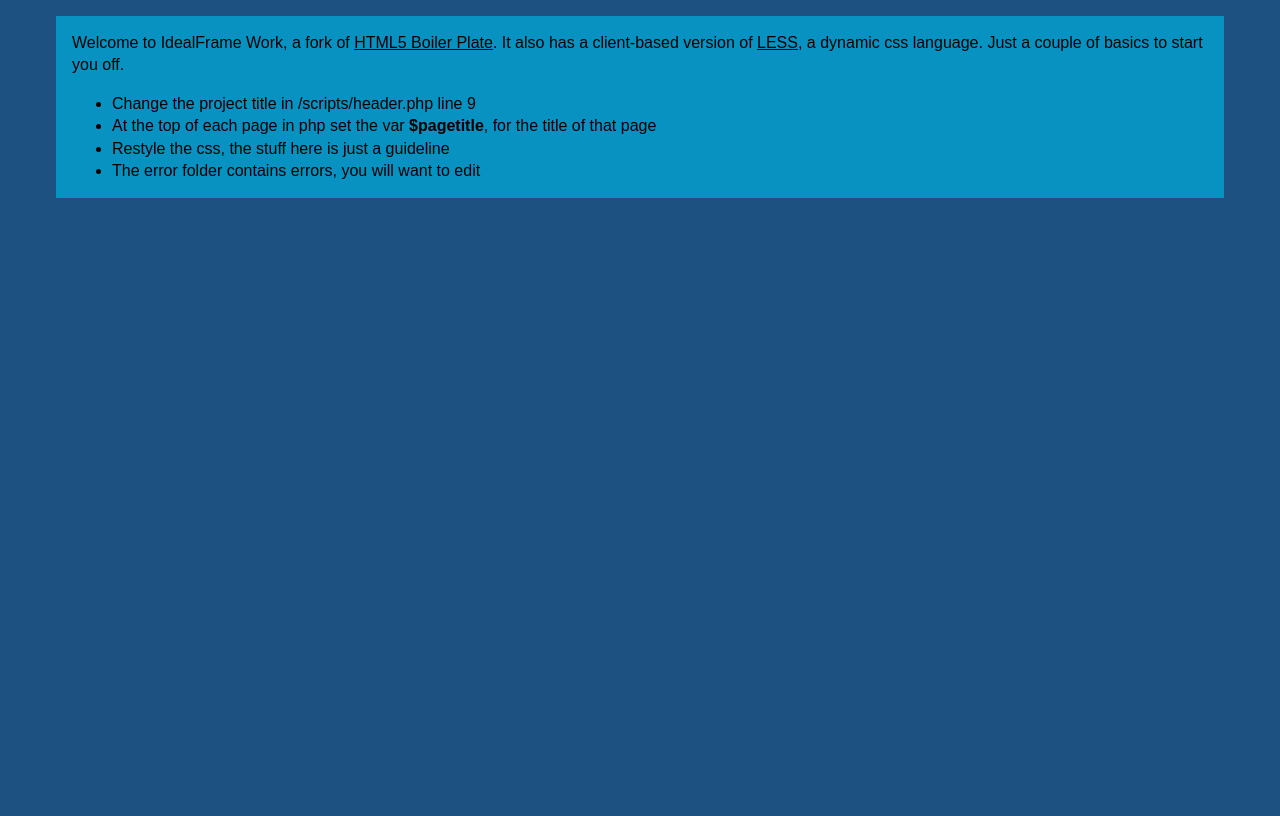
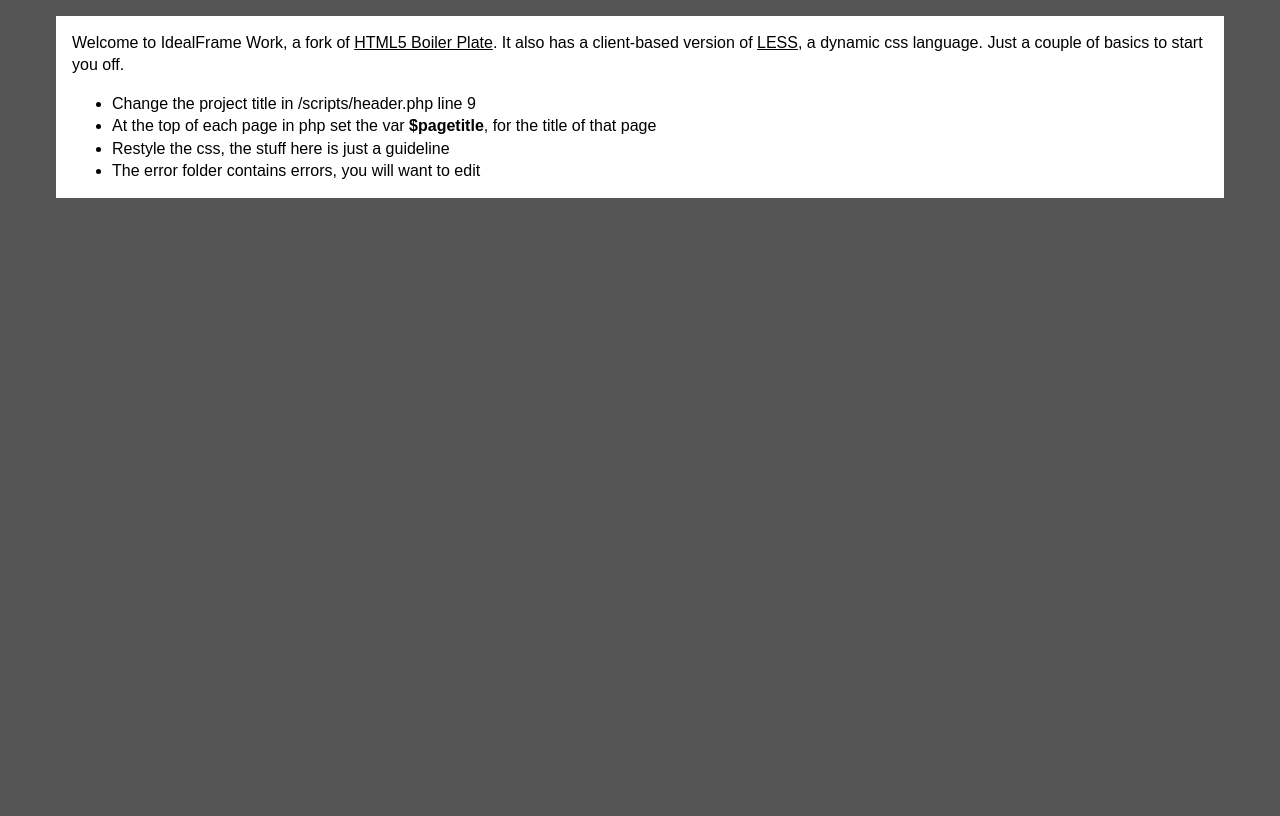
Before and after one commit to Idealcoder/VisualDictionary, a PHP site: page /index.php in a window 1280 px wide. Run offline with PHP 8.4, Linux system fonts and the light colour scheme; style sheets or scripts are compiled from the project's sources; some libraries are stand-ins or nearby versions.

Commit message:
Changed Website Colours

```diff
--- a/static/css/style.less
+++ b/static/css/style.less
@@ -1,6 +1,6 @@
 /* Colors for my Website */
-@background-color: #1C5181;
-@foreground-color: #0792C1;
+@background-color: #555;
+@foreground-color: #fff;
 @text-color: #000000;
 
 html{
```
